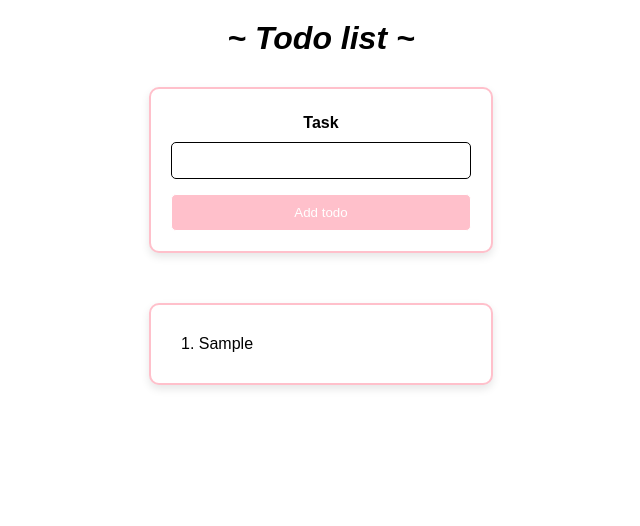
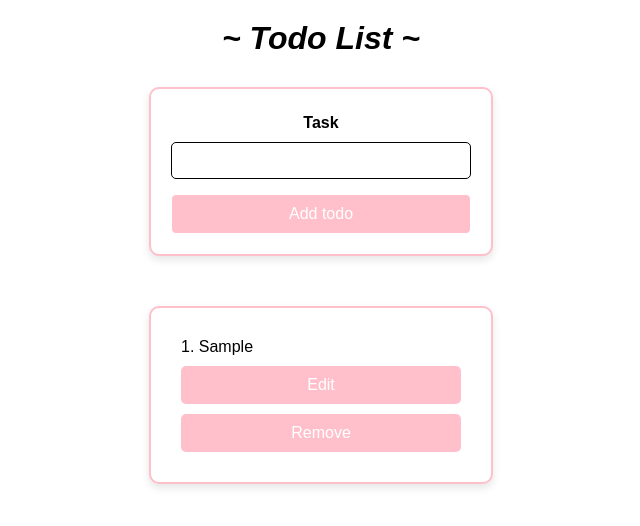
Before and after one commit to edwardinio18/TodoVanilla, a plain HTML site: page index.html in a window 1280 px wide. Both pictures are taken after typing "Sample" into the empty fields and a click on the button "Add todo". Shown: the whole page, without its empty margins (319-959 px from the left). Drawn offline with Linux system fonts and the light colour scheme.

Commit message:
Convert to class based components.

```diff
--- /dev/null
+++ b/components/generic/Button/Button.js
@@ -0,0 +1,26 @@
+import {Component} from '../Component/Component.js';
+
+class Button extends Component {
+    constructor(props) {
+        super(props);
+    }
+
+    handleClick = () => {
+        if (this.props.onclick) {
+            this.props.onclick();
+        }
+    }
+
+    render() {
+        const button = document.createElement('button');
+
+        button.id = this.props.id;
+        button.textContent = this.props.label;
+        button.addEventListener('click', this.handleClick);
+        button.className = this.props.className || '';
+
+        return button;
+    }
+}
+
+export {Button};
--- /dev/null
+++ b/components/generic/Component/Component.js
@@ -0,0 +1,29 @@
+class Component {
+    constructor(props = {}) {
+        this.props = props;
+        this.state = {};
+        this.element = null;
+    }
+
+    setState(newState) {
+        this.state = {
+            ...this.state, ...newState
+        };
+
+        this._render();
+    }
+
+    _render() {
+        const newElement = this.render();
+        if (this.element && this.element.parentNode) {
+            this.element.parentNode.replaceChild(newElement, this.element);
+        }
+        this.element = newElement;
+    }
+
+    render() {
+        throw new Error('Component subclasses must implement render()');
+    }
+}
+
+export {Component};
--- /dev/null
+++ b/components/generic/Container/Container.js
@@ -0,0 +1,29 @@
+import {Component} from '../Component/Component.js';
+import {render} from '../../../utils/render.js';
+
+class Container extends Component {
+    constructor(props) {
+        super(props);
+    }
+
+    render() {
+        const container = document.createElement('div');
+        container.id = this.props.id;
+        container.className = this.props.className || '';
+
+        if (this.props.children && Array.isArray(this.props.children)) {
+            this.props.children.forEach(child => {
+                if (child instanceof Component) {
+                    render(child, container);
+                } else {
+                    const textNode = document.createTextNode(child);
+                    container.appendChild(textNode);
+                }
+            });
+        }
+
+        return container;
+    }
+}
+
+export {Container};
--- /dev/null
+++ b/components/generic/Form/Form.js
@@ -0,0 +1,54 @@
+import {Component} from '../Component/Component.js';
+import {render} from '../../../utils/render.js';
+
+class Form extends Component {
+    constructor(props) {
+        super(props);
+    }
+
+    handleSubmit = (e) => {
+        e.preventDefault();
+
+        if (this.props.onSubmit) {
+            const formData = new FormData(e.target);
+            const data = {};
+
+            formData.forEach((value, key) => {
+                data[key] = value;
+            });
+
+            for (const key in data) {
+                if (data[key].trim() === '') {
+                    alert('Please fill in all fields');
+                    return;
+                }
+            }
+
+            this.props.onSubmit(data);
+        }
+    };
+
+    render() {
+        const form = document.createElement('form');
+        form.id = this.props.id;
+        form.className = this.props.className || '';
+        form.addEventListener('submit', this.handleSubmit);
+
+        if (this.props.children && Array.isArray(this.props.children)) {
+            this.props.children.forEach(child => {
+                if (child instanceof Component) {
+                    render(child, form);
+                } else if (child instanceof HTMLElement) {
+                    form.appendChild(child);
+                } else {
+                    const textNode = document.createTextNode(child);
+                    form.appendChild(textNode);
+                }
+            });
+        }
+
+        return form;
+    }
+}
+
+export {Form};
--- /dev/null
+++ b/components/generic/FormField/FormField.js
@@ -0,0 +1,26 @@
+import {Component} from '../Component/Component.js';
+
+class FormField extends Component {
+    constructor(props) {
+        super(props);
+    }
+
+    render() {
+        const input = document.createElement('input');
+
+        input.type = this.props.type || 'text';
+        input.name = this.props.name || '';
+        input.placeholder = this.props.placeholder || '';
+        input.value = this.props.value || '';
+        input.id = this.props.id;
+        input.className = this.props.className || '';
+
+        if (this.props.onclick) {
+            input.addEventListener('click', this.props.onclick);
+        }
+
+        return input;
+    }
+}
+
+export {FormField};
--- /dev/null
+++ b/components/generic/Text/Text.js
@@ -0,0 +1,24 @@
+import {Component} from '../Component/Component.js';
+
+class Text extends Component {
+    constructor(props) {
+        super(props);
+    }
+
+    render() {
+        const text = document.createElement(this.props.type || 'p');
+
+        text.id = this.props.id;
+        text.textContent = this.props.content;
+
+        if (this.props.type === 'label' && this.props.for_input) {
+            text.htmlFor = this.props.for_input;
+        }
+
+        text.className = this.props.className || '';
+
+        return text;
+    }
+}
+
+export {Text};
--- /dev/null
+++ b/components/generic/TodoItem/TodoItem.js
@@ -0,0 +1,121 @@
+import {Component} from '../Component/Component.js';
+import {FormField} from '../FormField/FormField.js';
+import {Button} from '../Button/Button.js';
+import {Form} from '../Form/Form.js';
+import {Container} from '../Container/Container.js';
+
+class TodoItem extends Component {
+    constructor(props) {
+        super(props);
+        this.state = {
+            isEditing: false,
+            editDescription: this.props.todo.description,
+        };
+    }
+
+    handleRemove = () => {
+        this.props.onRemove(this.props.todo.id);
+    };
+
+    handleEdit = () => {
+        this.setState({
+            isEditing: true
+        });
+    };
+
+    handleSave = (todo) => {
+        this.props.onEdit(this.props.todo.id, todo.description);
+        this.setState({
+            isEditing: false
+        });
+    };
+
+    handleChange = (event) => {
+        this.setState({
+            editDescription: event.target.value
+        });
+    };
+
+    handleCancel = () => {
+        this.setState({
+            isEditing: false,
+            editDescription: this.props.todo.description
+        });
+    };
+
+    render() {
+        const {todo} = this.props;
+        const {isEditing, editDescription} = this.state;
+
+        const item = document.createElement('li');
+        item.id = 'todo_item_' + todo.id;
+        item.className = this.props.className || '';
+
+        const content = document.createElement('span');
+        content.className = 'list_item_content';
+
+        if (isEditing) {
+            const form = new Form({
+                id: 'edit_form_' + todo.id,
+                onSubmit: this.handleSave,
+                children: [
+                    new FormField({
+                        type: 'text',
+                        value: editDescription,
+                        name: 'description',
+                        className: 'form_field',
+                        id: 'edit_input_' + todo.id,
+                        onchange: this.handleChange,
+                    }),
+                    new Container({
+                        id: 'edit_form_buttons_' + todo.id,
+                        className: 'list_item_buttons_container',
+                        children: [
+                            new Button({
+                                type: 'submit',
+                                id: 'save_button_' + todo.id,
+                                label: 'Save',
+                                className: 'list_item_button',
+                            }),
+                            new Button({
+                                label: 'Cancel',
+                                id: 'cancel_button_' + todo.id,
+                                className: 'list_item_button',
+                                onclick: this.handleCancel,
+                            }),
+                        ],
+                    }),
+                ],
+            });
+
+            item.appendChild(form.render());
+        } else {
+            content.textContent = todo.id + '. ' + todo.description;
+
+            const editButton = new Button({
+                label: 'Edit',
+                className: 'list_item_button',
+                onclick: this.handleEdit,
+            }).render();
+
+            const removeButton = new Button({
+                label: 'Remove',
+                className: 'list_item_button',
+                onclick: this.handleRemove,
+            }).render();
+
+            const buttonsContainer = document.createElement('div');
+            buttonsContainer.className = 'list_item_buttons_container';
+
+            buttonsContainer.appendChild(editButton);
+            buttonsContainer.appendChild(removeButton);
+
+            item.appendChild(content);
+            item.appendChild(buttonsContainer);
+        }
+
+        return item;
+    }
+}
+
+export {TodoItem};
--- a/index.html
+++ b/index.html
@@ -3,21 +3,7 @@
 <head>
     <title>- Todo -</title>
     <link rel="stylesheet" href="main.css">
+    <script type="module" src="./index.js"></script>
 </head>
-<body>
-<h1 id="title">~ Todo list ~</h1>
-
-<div id="add_form_container">
-    <form id="add_form">
-        <div class="form_field_container">
-            <label for="add_input" class="input_label">Task</label>
-            <input type="text" name="add_input" id="add_input" class="form_field">
-        </div>
-        <button type="submit" name="add_todo_button" id="add_todo_button" class="form_submit_button">Add todo</button>
-    </form>
-</div>
-
-<div id="todo_list"></div>
-</body>
-<script src="index.js"></script>
+<body></body>
 </html>
--- a/index.js
+++ b/index.js
@@ -1,74 +1,91 @@
-class Todo {
-    constructor(description) {
-        this._description = description;
+import {Button} from './components/generic/Button/Button.js';
+import {Text} from './components/generic/Text/Text.js';
+import {Container} from './components/generic/Container/Container.js';
+import {Form} from './components/generic/Form/Form.js';
+import {FormField} from './components/generic/FormField/FormField.js';
+import {TodoItem} from './components/generic/TodoItem/TodoItem.js';
+import {TodoRepository} from './repositories/TodoRepository.js';
+import {render} from './utils/render.js';
+
+window.onload = function () {
+    const body = document.getElementsByTagName('body')[0];
+
+    const todoRepository = new TodoRepository();
+
+    const handleAdd = (todo) => {
+        todoRepository.add(todo);
+        renderApp();
+    };
+
+    const handleRemove = (id) => {
+        todoRepository.remove(id);
+        renderApp();
+    };
+
+    const handleEdit = (id, description) => {
+        todoRepository.edit(id, description);
+        renderApp();
     }
 
-    get description() {
-        return this._description;
-    }
-}
+    const renderApp = () => {
+        const appContainer = new Container({
+            id: 'app',
+            children: [
+                new Text({
+                    id: 'title',
+                    type: 'h1',
+                    content: '~ Todo List ~'
+                }),
+                new Container({
+                    id: 'add_form_container',
+                    children: [
+                        new Form({
+                            id: 'add_form',
+                            onSubmit: handleAdd,
+                            children: [
+                                new Container({
+                                    id: 'form_field_container',
+                                    className: 'form_field_container',
+                                    children: [
+                                        new Text({
+                                            type: 'label',
+                                            for_input: 'add_input',
+                                            content: 'Task',
+                                            className: 'input_label',
+                                        }),
+                                        new FormField({
+                                            id: 'add_input',
+                                            name: 'description',
+                                            className: 'form_field',
+                                        })
+                                    ],
+                                }),
+                                new Button({
+                                    type: 'submit',
+                                    name: 'add_todo_button',
+                                    id: 'add_todo_button',
+                                    label: 'Add todo',
+                                    className: 'form_submit_button',
+                                }),
+                            ],
+                        }),
+                    ],
+                }),
+                new Container({
+                    id: 'todo_list',
+                    children: todoRepository.getAll().map(todo => new TodoItem({
+                        todo,
+                        onRemove: handleRemove,
+                        onEdit: handleEdit,
+                    })),
+                    hidden: todoRepository.getAll().length === 0,
+                })
+            ],
+        });
 
-let addForm = document.getElementById("add_form");
+        body.innerHTML = '';
+        render(appContainer, body);
+    };
 
-let todos;
-
-window.onload = function () {
-    fetchTodoItems();
-}
-
-function fetchTodoItems() {
-    todos = JSON.parse(localStorage.getItem("todos")) || [];
-    todos = todos.map(t => new Todo(t.description));
-
-    const todoList = document.getElementById("todo_list");
-    todoList.replaceWith(createTodoList(todos));
-}
-
-/**
- * @param {Array<Todo>} todos
- */
-function createTodoList(todos) {
-    const todoListElement = document.createElement("ul");
-    todoListElement.id = "todo_list";
-
-    todos.forEach((todo, index) => {
-        const todoElement = document.createElement("li");
-        todoElement.textContent = `${index + 1}. ${todo.description}`;
-        todoListElement.appendChild(todoElement);
-    });
-
-    if (todos.length === 0) {
-        const emptyElement = document.createElement("li");
-        emptyElement.textContent = "No todos found";
-        todoListElement.appendChild(emptyElement);
-    }
-
-    return todoListElement;
-}
-
-/**
- * @param {Todo} todo
- */
-function appendTodoItem(todo) {
-    todos.push(todo);
-    localStorage.setItem("todos", JSON.stringify(todos));
-
-    const todoList = document.getElementById("todo_list");
-    todoList.replaceWith(createTodoList(todos));
-}
-
-addForm.addEventListener("submit", (e) => {
-    e.preventDefault();
-
-    const input = document.getElementById("add_input");
-
-    if (input.value === "" || input.value === null || input.value.trim() === "") {
-        alert("Please enter a description");
-        return;
-    }
-
-    const todo = new Todo(input.value);
-
-    appendTodoItem(todo);
-    input.value = "";
-});
+    renderApp();
+};
--- a/main.css
+++ b/main.css
@@ -4,7 +4,7 @@
     padding: 0;
 }
 
-html, body {
+html {
     height: 100%;
 }
 
@@ -61,6 +61,7 @@ html, body {
     color: white;
     cursor: pointer;
     transition: 0.2s ease-in;
+    font-size: 1rem;
 }
 
 .form_submit_button:hover {
@@ -100,3 +101,30 @@ html, body {
 #todo_list li:last-child {
     border-bottom: none;
 }
+
+.list_item_button {
+    background-color: pink;
+    color: white;
+    border: none;
+    padding: 10px;
+    border-radius: 5px;
+    cursor: pointer;
+    transition: 0.2s ease-in;
+    float: right;
+    margin-top: 10px;
+    font-size: 1rem;
+}
+
+.list_item_button:hover {
+    background-color: #ff6666;
+    transition: 0.2s ease-out;
+}
+
+.list_item_buttons_container {
+    display: grid;
+}
+
+.list_item_content {
+    word-break: break-word;
+    white-space: normal;
+}
--- /dev/null
+++ b/models/Todo/Todo.js
@@ -0,0 +1,16 @@
+class Todo {
+    constructor(id, description) {
+        this._id = id
+        this._description = description;
+    }
+
+    get description() {
+        return this._description;
+    }
+
+    get id() {
+        return this._id;
+    }
+}
+
+export {Todo};
--- /dev/null
+++ b/repositories/TodoRepository.js
@@ -0,0 +1,97 @@
+import {Todo} from '../models/Todo/Todo.js';
+
+class TodoRepository {
+    constructor() {
+        this._todos = this.loadTodos();
+        this._currentId = this.getCurrentId();
+    }
+
+    /**
+     * Load the todos from local storage.
+     *
+     * @returns {Todo[]|[]}
+     */
+    loadTodos() {
+        let todos = localStorage.getItem('todos');
+
+        todos = todos ? JSON.parse(todos).map(t => new Todo(t._id, t._description)) : [];
+
+        return todos;
+    }
+
+    /**
+     * Save the todos to local storage.
+     *
+     * @returns {void}
+     */
+    saveTodos() {
+        localStorage.setItem('todos', JSON.stringify(this._todos));
+    }
+
+    /**
+     * Get the current id for a new todo.
+     *
+     * @returns {number}
+     */
+    getCurrentId() {
+        const todos = this.getAll();
+
+        if (todos.length === 0) return 1;
+
+        return Math.max(...todos.map(todo => todo._id)) + 1;
+    }
+
+    /**
+     * Get all todos.
+     *
+     * @returns {Todo[]}
+     */
+    getAll() {
+        return this._todos;
+    }
+
+    /**
+     * Add a new todo.
+     *
+     * @param {Todo} todo
+     *   The todo to add
+     *
+     * @returns {Todo}
+     *   The todo that was added
+     */
+    add(todo) {
+        const newId = this.getCurrentId();
+        const todoEntity = new Todo(newId, todo.description);
+
+        this._todos.push(todoEntity);
+        this.saveTodos();
+
+        return todoEntity;
+    }
+
+    remove(id) {
+        this._todos = this._todos.filter(todo => todo.id !== id);
+        this.saveTodos();
+    }
+
+    /**
+     * Edit a todo.
+     *
+     * @param id
+     *   The id of the todo to edit
+     * @param description
+     *   The new description of the todo
+     *
+     *  @returns {void}
+     */
+    edit(id, description) {
+        const todo = this._todos.find(todo => todo.id === id);
+
+        if (todo) {
+            todo._description = description;
+            this.saveTodos();
+        }
+    }
+}
+
+export {TodoRepository};
--- /dev/null
+++ b/utils/render.js
@@ -0,0 +1,14 @@
+import {Component} from '../components/generic/Component/Component.js';
+
+export function render(component, container) {
+    if (!(component instanceof Component)) {
+        throw new Error('component must be an instance of Component');
+    }
+
+    if (component.props.hidden) {
+        return;
+    }
+
+    component.element = component.render();
+    container.appendChild(component.element);
+}
```
Also changed, not shown: 1 other file.
